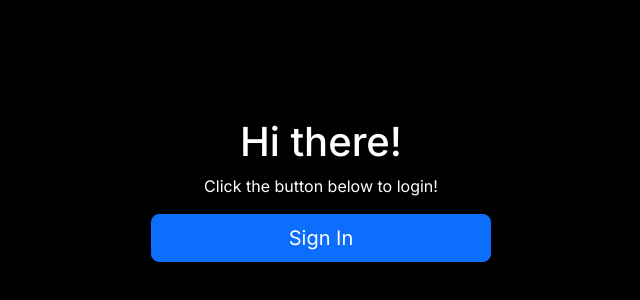
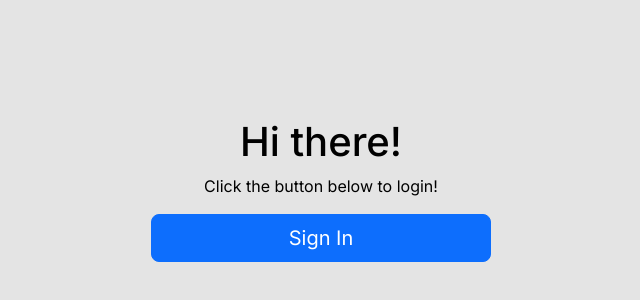
Before and after one commit to DamitryDong/INDIVIDUAL-PROJECT-simply-books, a Next.js app: page / in a window 1280 px wide. Shown: the part 170-470 px from the top of the page, without its empty margins (319-959 px from the left). Built offline with nearby package versions, Linux system fonts and the light colour scheme; no server answers.

Commit message:
added book dom loader

```diff
--- a/src/app/page.js
+++ b/src/app/page.js
@@ -19,6 +19,7 @@ function Home() {
   // TODO: create a function that makes the API call to get all the books
   const getAllTheBooks = () => {
     getBooks(user.uid).then(setBooks);
+    console.log(user.uid);
   };
 
   // TODO: make the call to the API to get all the books on component render
--- a/src/styles/globals.css
+++ b/src/styles/globals.css
@@ -1,4 +1,4 @@
 body {
-  background: black;
-  color: white;
+  background: rgb(228, 228, 228);
+  color: rgb(0, 0, 0);
 }
```
